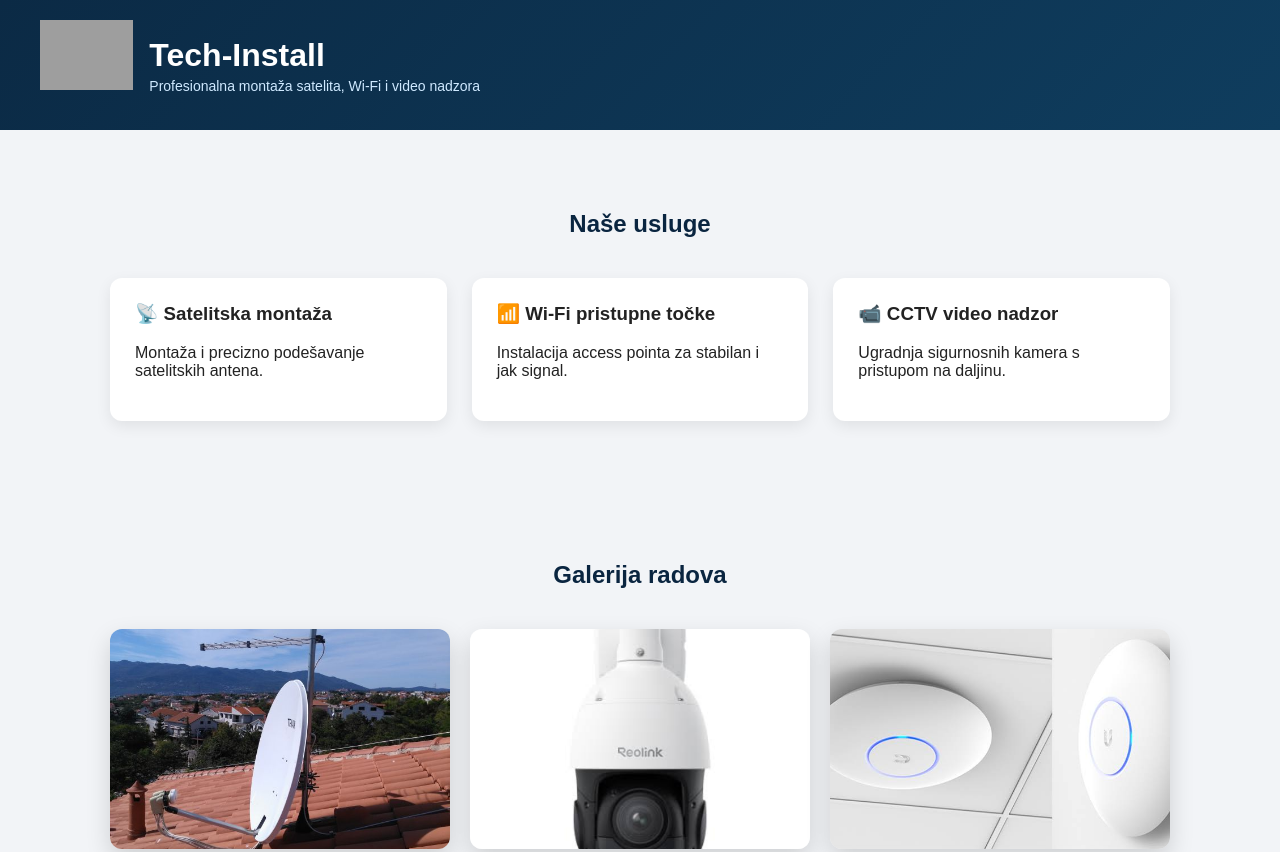
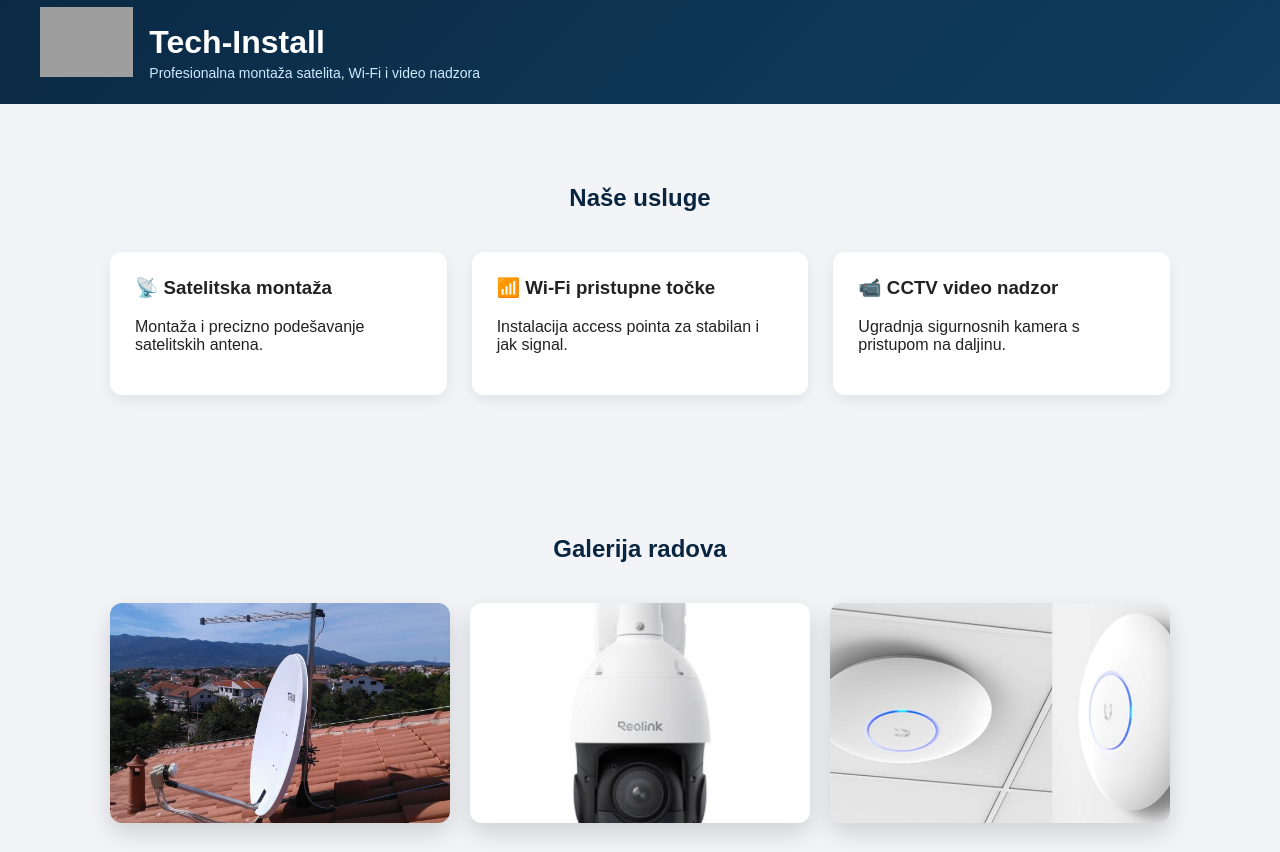
Before and after one commit to NextGenTvv/tech-install, a plain HTML site: page index.html in a window 1280 px wide. Shown: the top 852 px of the page. Drawn offline with Linux system fonts and the light colour scheme; grey boxes are pictures that could not be loaded.

Commit message:
Update style.css

```diff
--- a/style.css
+++ b/style.css
@@ -174,7 +174,7 @@ footer {
 /* HEADER */
 .site-header {
     background: linear-gradient(135deg, #0b2a45, #0f3d5e);
-  padding: 20px;
+    padding: 12px 20px;
 }
 
 .logo-wrap {
@@ -183,6 +183,7 @@ footer {
     gap: 16px;
     max-width: 1200px;
     margin: 0 auto;
+    height: 80px;
 }
 
 /* LOGO */
```
Lines whose indentation alone changed are shown as unchanged.
